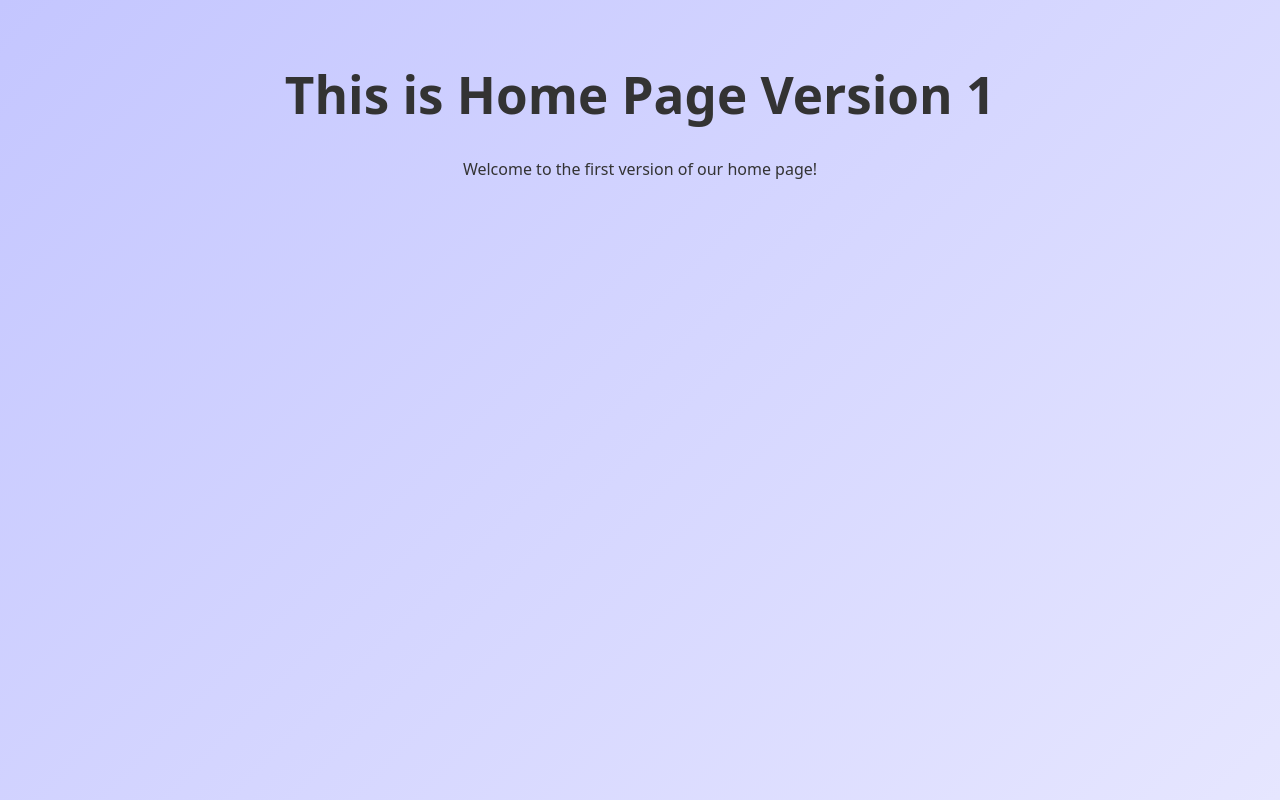
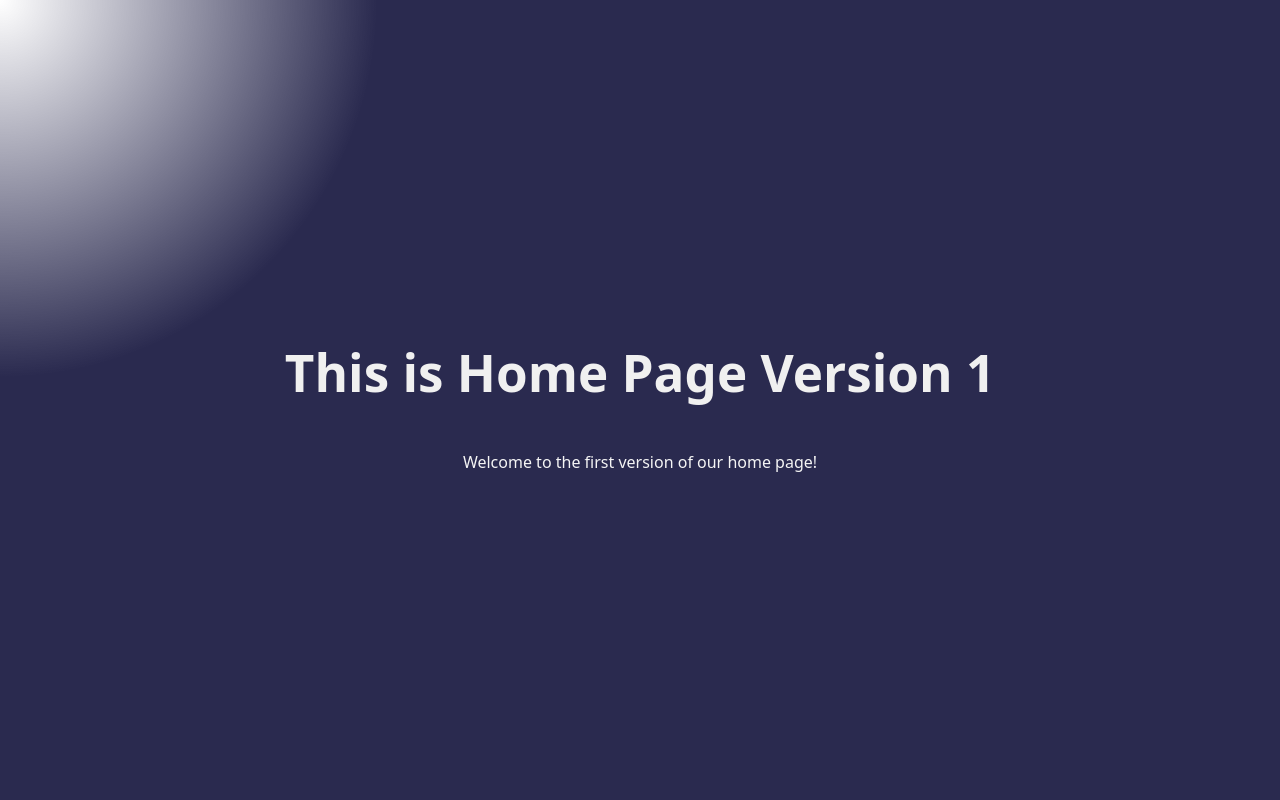
Before and after one commit to ane-solutions/ane-web-components, a React (Vite) app: page / in a window 1280 px wide. Built offline with nearby package versions, Linux system fonts and the light colour scheme.

Commit message:
fucking with the gradient shi

```diff
--- a/src/pages/Home/Home1/Home1.css
+++ b/src/pages/Home/Home1/Home1.css
@@ -1,45 +1,48 @@
 .home-container {
   min-height: 100vh;
-  min-width: 100vw;
-  padding: 2rem;
-  transition: background 1s ease;
-  margin: 0;
-  box-sizing: border-box;
+  width: 100vw;
+  display: flex;
+  flex-direction: column;
+  align-items: center;
+  justify-content: center;
+  position: relative;
+  transition: background-color 0.5s ease;
   position: fixed;
   top: 0;
   left: 0;
   right: 0;
   bottom: 0;
+  margin: 0;
+  padding: 0;
+  color: #f5f5f5;
 }
 
-.home-container.sunrise {
-  background: linear-gradient(135deg,
-    #ffd6a5 0%, /* Warm peach */
-    #ffe4b5 100% /* Mellow yellow */
-  );
+.sunrise {
+  background-color: #ffc4b7;
 }
 
-.home-container.day {
-  background: linear-gradient(135deg,
-    #b5e2ff 0%, /* Sky blue */
-    #fff1e6 100% /* Soft peach */
-  );
+.day {
+  background-color: #b7deff;
 }
 
-.home-container.sunset {
-  background: linear-gradient(135deg,
-    #ffb199 0%, /* Coral orange */
-    #ffd4b8 100% /* Light salmon */
-  );
+.sunset {
+  background-color: #ffb7b7;
 }
 
-.home-container.night {
-  background: linear-gradient(135deg,
-    #c4c6ff 0%, /* Periwinkle */
-    #e6e6ff 100% /* Soft lavender */
-  );
+.night {
+  background-color: #2a2a4f;
 }
 
 h1, p {
-  color: #333;
+  color: #f5f5f5;
 }
+
+body {
+  margin: 0;
+  padding: 0;
+  overflow: hidden;
+}
+
+.home-container h1 {
+  color: #f0f0f0;
+}
--- a/src/pages/Home/Home1/Home1.jsx
+++ b/src/pages/Home/Home1/Home1.jsx
@@ -3,6 +3,7 @@ import './Home1.css';
 
 const Home1 = () => {
   const [timeOfDay, setTimeOfDay] = useState('');
+  const [mousePos, setMousePos] = useState({ x: 0, y: 0 });
 
   useEffect(() => {
     const updateTimeOfDay = () => {
@@ -16,6 +17,18 @@ const Home1 = () => {
     return () => clearInterval(interval);
   }, []);
 
+  useEffect(() => {
+    const handleMouseMove = (e) => {
+      setMousePos({
+        x: (e.clientX / window.innerWidth) * 100,
+        y: (e.clientY / window.innerHeight) * 100
+      });
+    };
+
+    window.addEventListener('mousemove', handleMouseMove);
+    return () => window.removeEventListener('mousemove', handleMouseMove);
+  }, []);
+
   const getTimeClass = (hour) => {
     if (hour >= 5 && hour < 8) return 'sunrise';
     if (hour >= 8 && hour < 16) return 'day';
@@ -24,7 +37,17 @@ const Home1 = () => {
   };
 
   return (
-    <div className={`home-container ${timeOfDay}`}>
+    <div
+      className={`home-container ${timeOfDay}`}
+      style={{
+        background: `radial-gradient(circle at ${mousePos.x}% ${mousePos.y}%,
+          rgba(255,255,255,0.4) 0%,
+          ${timeOfDay === 'sunrise' ? '#ffc4b7' :
+            timeOfDay === 'day' ? '#b7deff' :
+            timeOfDay === 'sunset' ? '#ffb7b7' :
+            '#2a2a4f'} 25%)`
+      }}
+    >
       <h1>This is Home Page Version 1</h1>
       <p>Welcome to the first version of our home page!</p>
     </div>
```
